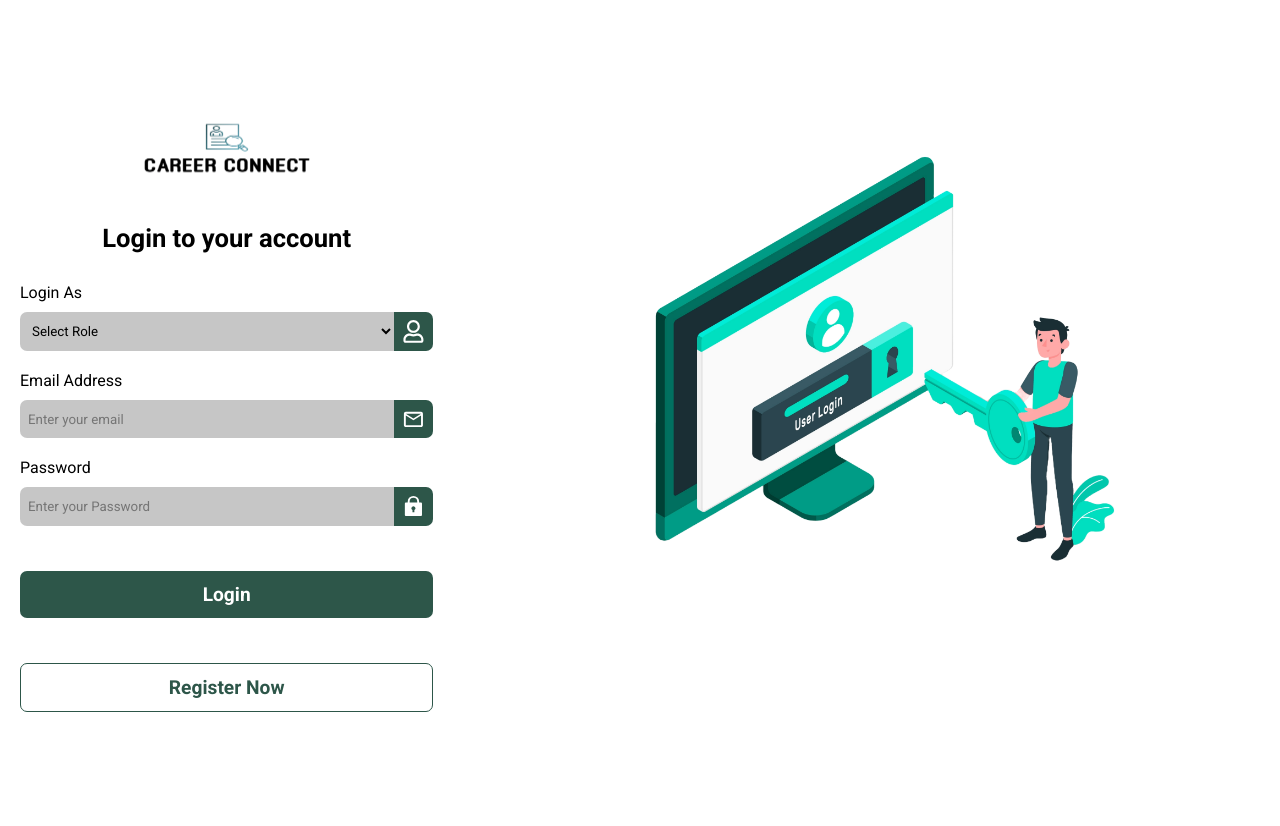
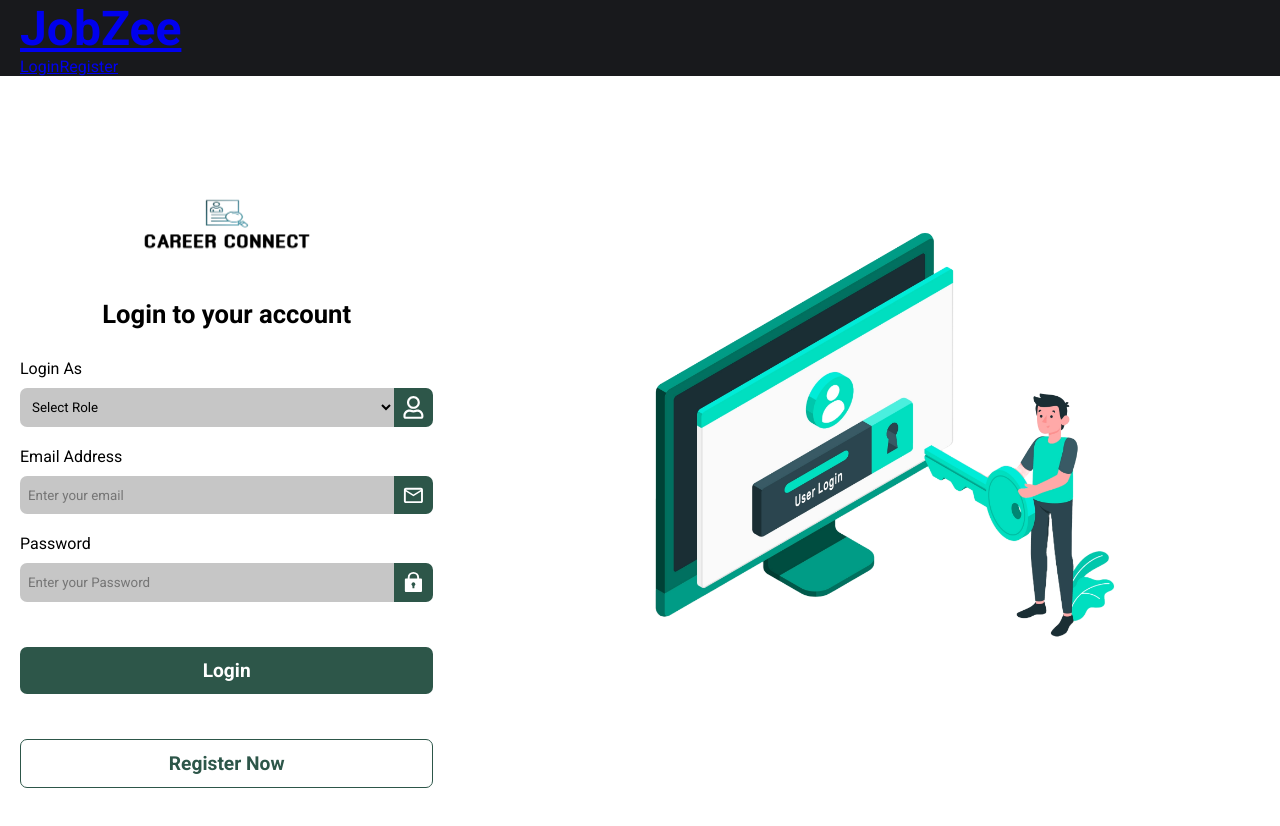
Before and after one commit to Aditi12344/Job-portal-app, a React (Vite) app in the folder frontend/: page /login in a window 1280 px wide. Shown: the top 826 px of the page. Before the commit the page ends 800 px from the top, so only its background shows below. Built offline with nearby package versions, Linux system fonts and the light colour scheme; no server answers.

Commit message:
Update Navbar.jsx

```diff
--- a/frontend/src/components/Layout/Navbar.jsx
+++ b/frontend/src/components/Layout/Navbar.jsx
@@ -25,11 +25,35 @@ const Navbar = () => {
     }
   };
 
-  if (!isAuthorized) return null;
-
   return (
     <nav className="navbarShow">
-      {/* ... rest unchanged */}
+      <div className="left">
+        <h2>
+          <Link to="/">JobZee</Link>
+        </h2>
+      </div>
+
+      <div className={`right ${show ? "show" : ""}`}>
+        {isAuthorized ? (
+          <>
+            <Link to="/job/getall">All Jobs</Link>
+            <Link to="/job/post">Post Job</Link>
+            <Link to="/job/me">My Jobs</Link>
+            <Link to="/applications/me">My Applications</Link>
+            <span>Welcome, {user?.name || "User"}</span>
+            <button onClick={handleLogout}>Logout</button>
+          </>
+        ) : (
+          <>
+            <Link to="/login">Login</Link>
+            <Link to="/register">Register</Link>
+          </>
+        )}
+      </div>
+
+      <div className="hamburger" onClick={() => setShow(!show)}>
+        {show ? <AiOutlineClose size={20} /> : <GiHamburgerMenu size={20} />}
+      </div>
     </nav>
   );
 };
```
